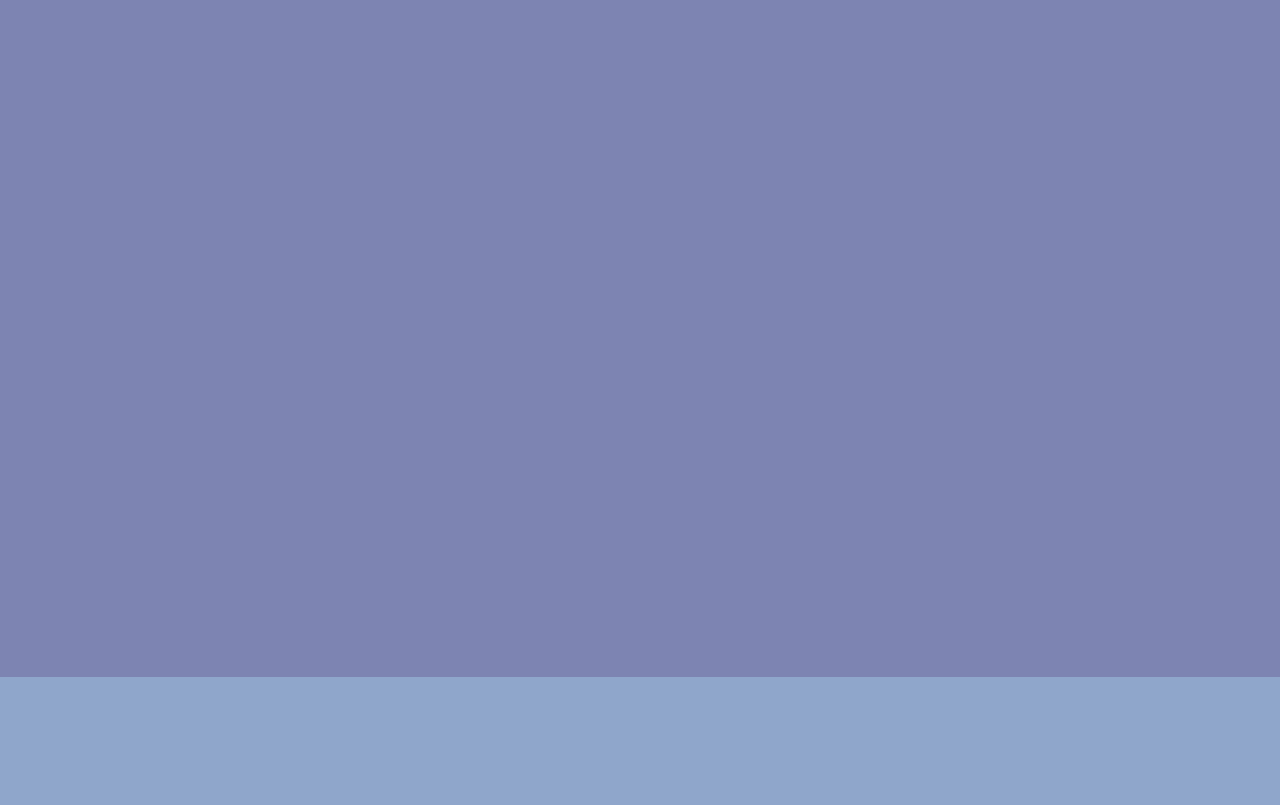
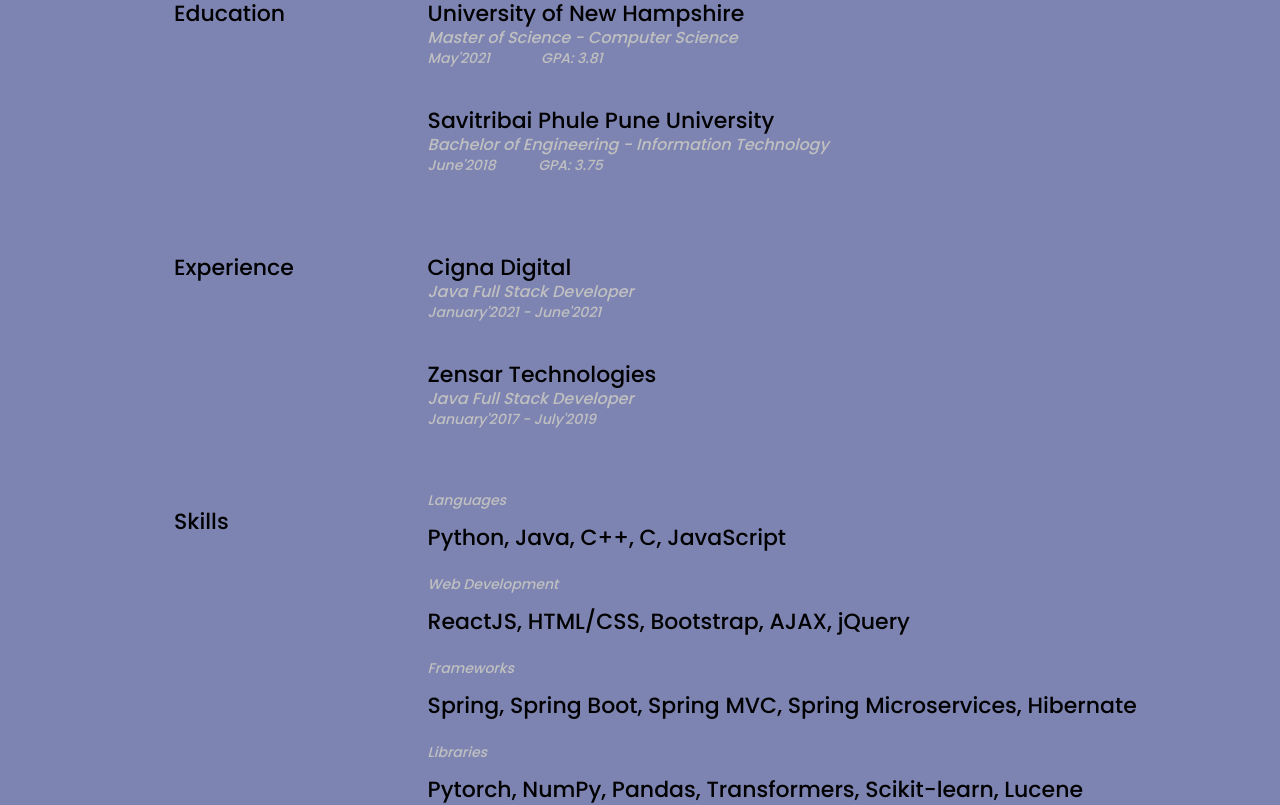
Before and after one commit to dhawaldarji7/dhawaldarjiportfolio2.0, a React (Create React App) app: page / in a window 1280 px wide. Shown: the part 1360-2165 px from the top of the page. Built offline with nearby package versions, Linux system fonts and the light colour scheme.

Commit message:
Background page structure complete

```diff
--- a/src/Components/About/AboutStyledElemenets.js
+++ b/src/Components/About/AboutStyledElemenets.js
@@ -15,6 +15,7 @@
   margin: 0 auto;
   object-fit: contain;
   top: -5;
+  user-select: none;
 
   @media screen and (max-width: 768px) {
     flex-direction: column;
--- a/src/Components/Background/BackgroundStyledElements.js
+++ b/src/Components/Background/BackgroundStyledElements.js
@@ -1,11 +1,82 @@
 import styled from "styled-components";
+import { Heading as H } from "../About/AboutStyledElemenets";
 
 export const BackgroundContainer = styled.div`
-  height: 800px;
+  height: auto;
   background: #7d84b2;
+  padding-top: 30px;
+  user-select: none;
+  padding-bottom: 30px;
 `;
 
-export const Education = styled.div``;
+export const BackgroundContent = styled.div`
+  display: flex;
+  flex-direction: column;
+  align-items: center;
+  justify-content: center;
 
-export const Experience = styled.div``;
-export const Skills = styled.div``;
+  @media screen and (max-width: 640px) {
+    align-items: center;
+    justify-content: center;
+  }
+`;
+
+export const Section = styled.div`
+  display: flex;
+  flex-direction: row;
+  justify-content: flex-start;
+  padding-top: 40px;
+  margin-left: 5vw;
+`;
+
+export const Item = styled.div`
+  margin-left: 12vw;
+  display: flex;
+  flex-direction: column;
+  margin-bottom: 25px;
+  width: fit-content;
+`;
+
+export const ItemWrapper = styled.div`
+  display: flex;
+  flex-direction: column;
+  width: 70vw;
+`;
+
+export const Title = styled.div`
+  display: flex;
+  width: 100px;
+  align-items: flex-start;
+`;
+
+export const Heading = styled(H)`
+  display: flex;
+  justify-content: center;
+`;
+
+export const Text = styled(H)`
+  color: black;
+  border: none;
+  font-size: 22px;
+`;
+
+export const SecondaryText = styled(H)`
+  color: #c0c0c0;
+  border: none;
+  font-size: 16px;
+  font-style: italic;
+  margin-top: -15px;
+`;
+
+export const Sub = styled.div`
+  display: flex;
+  flex-direction: row;
+  justify-content: space-between;
+  width: 200px;
+  margin-top: 3px;
+`;
+
+export const Subtext = styled(SecondaryText)`
+  font-size: 14px;
+  margin-right: 25px;
+`;
--- a/src/Components/Background/index.js
+++ b/src/Components/Background/index.js
@@ -1,18 +1,123 @@
 import React from "react";
 import {
   BackgroundContainer,
-  Education,
-  Experience,
-  Skills,
+  BackgroundContent,
+  Section,
+  Heading,
+  Text,
+  Item,
+  ItemWrapper,
+  SecondaryText,
+  Sub,
+  Subtext,
+  Title,
 } from "./BackgroundStyledElements";
 
 const Background = () => {
   return (
-    <BackgroundContainer id="background">
-      <Education></Education>
-      <Experience></Experience>
-      <Skills></Skills>
-    </BackgroundContainer>
+    <>
+      <BackgroundContainer id="background">
+        <BackgroundContent>
+          <Heading>Background</Heading>
+          <Section>
+            <Title>
+              <Text>Education</Text>
+            </Title>
+            <ItemWrapper>
+              <Item>
+                <Text>University of New Hampshire</Text>
+                <SecondaryText>
+                  Master of Science - Computer Science
+                </SecondaryText>
+
+                <Sub>
+                  <Subtext>May'2021</Subtext>
+                  <Subtext>GPA: 3.81</Subtext>
+                </Sub>
+              </Item>
+
+              <Item>
+                <Text>Savitribai Phule Pune University</Text>
+                <SecondaryText>
+                  Bachelor of Engineering - Information Technology
+                </SecondaryText>
+                <Sub>
+                  <Subtext>June'2018</Subtext>
+                  <Subtext>GPA: 3.75</Subtext>
+                </Sub>
+              </Item>
+            </ItemWrapper>
+          </Section>
+
+          <Section>
+            <Title>
+              <Text>Experience</Text>
+            </Title>
+            <ItemWrapper>
+              <Item>
+                <Text>Cigna Digital</Text>
+                <SecondaryText>Java Full Stack Developer</SecondaryText>
+                <Sub>
+                  <Subtext>January'2021 - June'2021</Subtext>
+                </Sub>
+              </Item>
+
+              <Item>
+                <Text>Zensar Technologies</Text>
+                <SecondaryText>Java Full Stack Developer</SecondaryText>
+                <Sub>
+                  <Subtext>January'2017 - July'2019</Subtext>
+                </Sub>
+              </Item>
+            </ItemWrapper>
+          </Section>
+
+          <Section>
+            <Title>
+              <Text>Skills</Text>
+            </Title>
+            <ItemWrapper>
+              <Item>
+                <Subtext>Languages</Subtext>
+                <Text>Python, Java, C++, C, JavaScript</Text>
+              </Item>
+
+              <Item>
+                <Subtext>Web Development</Subtext>
+                <Text>ReactJS, HTML/CSS, Bootstrap, AJAX, jQuery</Text>
+              </Item>
+
+              <Item>
+                <Subtext>Frameworks</Subtext>
+                <Text>
+                  Spring, Spring Boot, Spring MVC, Spring Microservices,
+                  Hibernate
+                </Text>
+              </Item>
+
+              <Item>
+                <Subtext>Libraries</Subtext>
+                <Text>
+                  Pytorch, NumPy, Pandas, Transformers, Scikit-learn, Lucene
+                </Text>
+              </Item>
+
+              <Item>
+                <Subtext>Databases & Web Services</Subtext>
+                <Text>MySQL, MongoDB, Restful, Soap</Text>
+              </Item>
+
+              <Item>
+                <Subtext>Developer Tools & IDEs</Subtext>
+                <Text>
+                  Git, Jenkins, Maven, JIRA, IntelliJ, PyCharm, VS Code, Eclipse
+                </Text>
+              </Item>
+            </ItemWrapper>
+          </Section>
+        </BackgroundContent>
+      </BackgroundContainer>
+    </>
   );
 };
 
--- a/src/Components/Contact/ContactStyledElements.js
+++ b/src/Components/Contact/ContactStyledElements.js
@@ -3,4 +3,5 @@
 export const ContactContainer = styled.div`
   height: 800px;
   background: #dbf4a7;
+  user-select: none;
 `;
--- a/src/Components/Navbar/NavbarStyledElements.js
+++ b/src/Components/Navbar/NavbarStyledElements.js
@@ -13,6 +13,7 @@
   top: 0;
   font-size: 1rem;
   z-index: 10;
+  user-select: none;
 
   @media screen and (max-width: 960px) {
     transition: 0.8s all ease;
--- a/src/Components/Projects/ProjectsStyledElements.js
+++ b/src/Components/Projects/ProjectsStyledElements.js
@@ -3,4 +3,5 @@
 export const ProjectsContainer = styled.div`
   height: 800px;
   background: #8fa6cb;
+  user-select: none;
 `;
```
